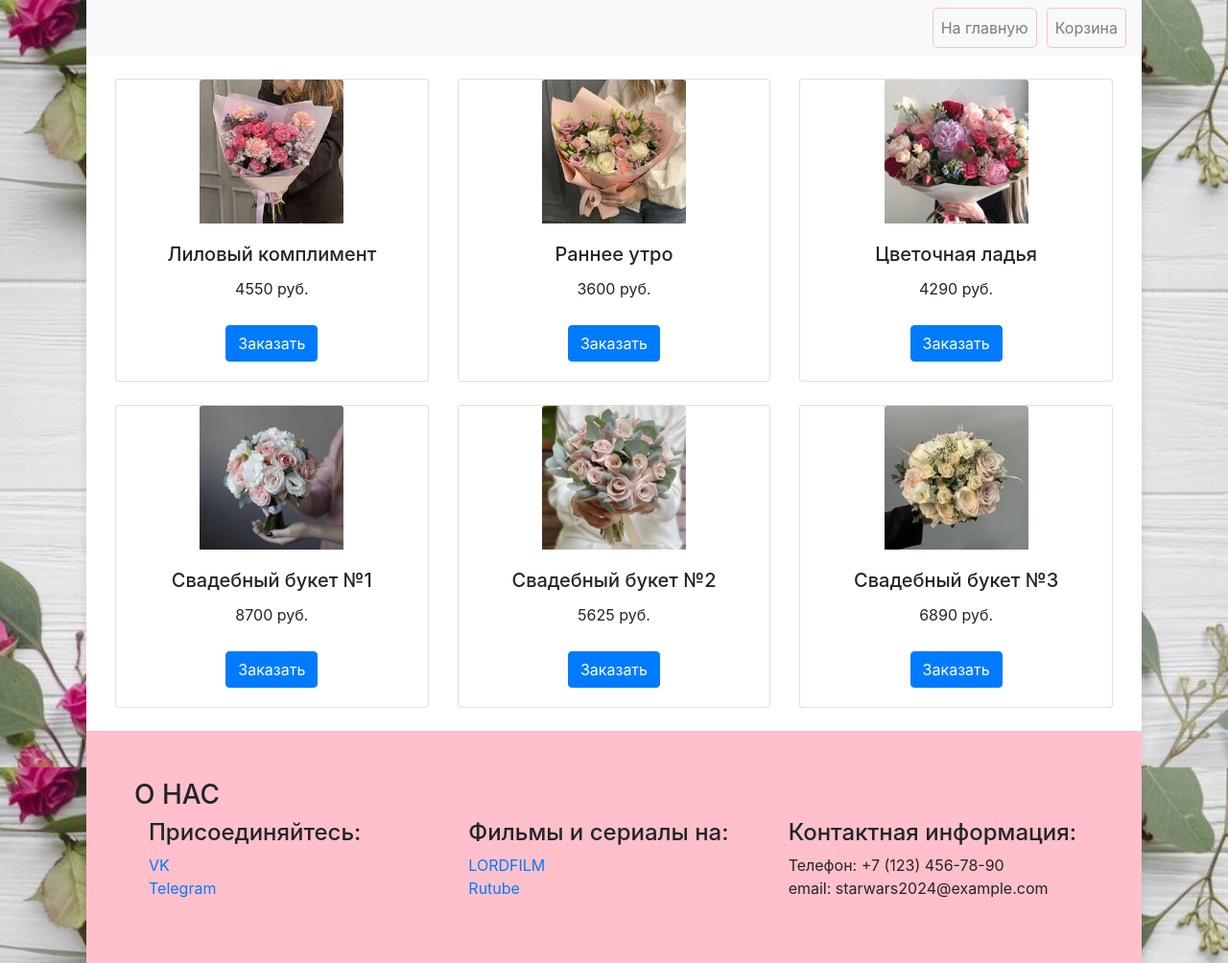
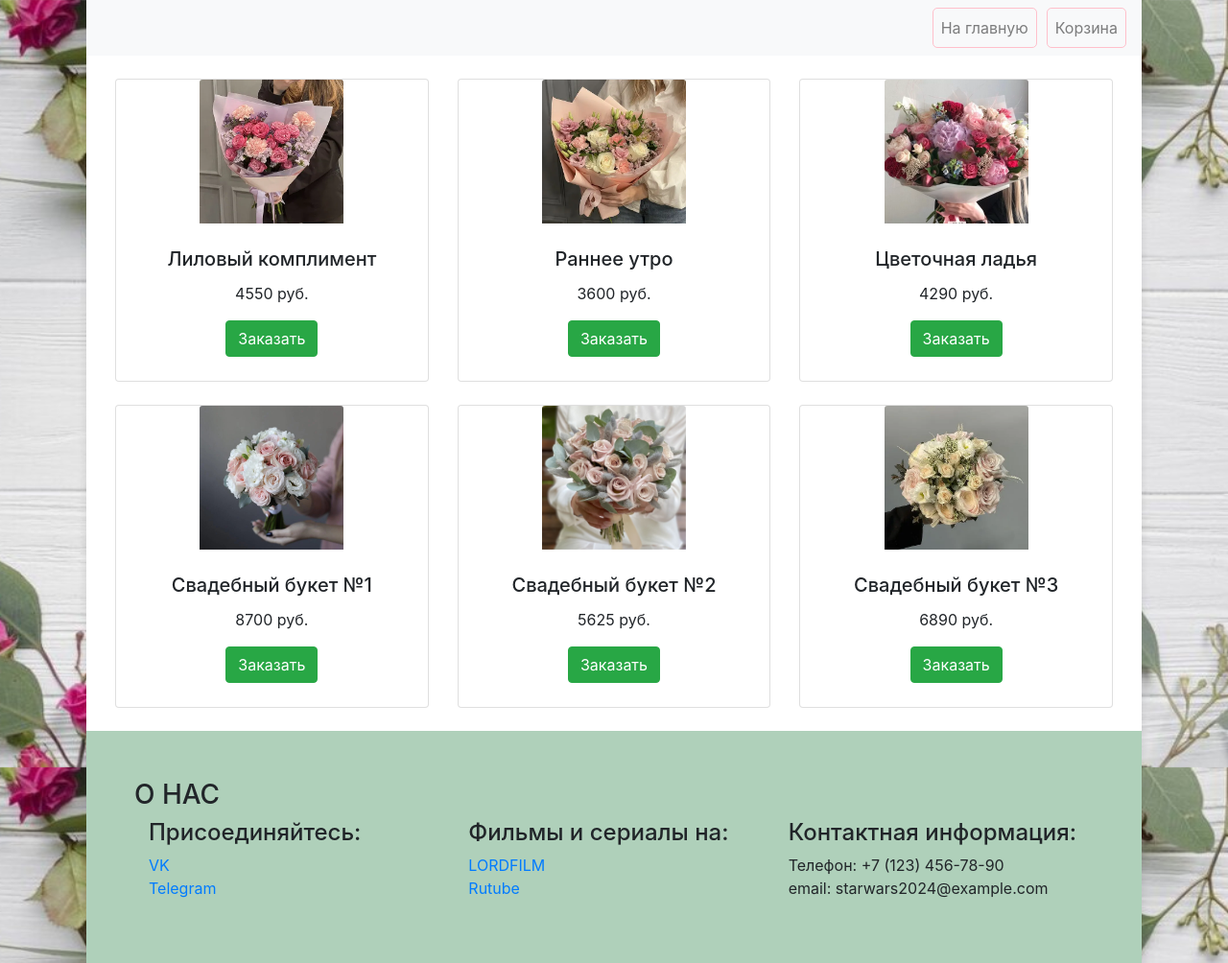
Before and after one commit to maxpanev/Final-project2, a Django app: page /home/ in a window 1280 px wide. Shown: the whole page at 96% size. Run offline with Django 5.2, Linux system fonts and the light colour scheme; some libraries are stand-ins or nearby versions.

Commit message:
add new color

```diff
--- a/myproject/myapp/templates/home.html
+++ b/myproject/myapp/templates/home.html
@@ -17,7 +17,7 @@
                 <div class="card-body d-flex flex-column justify-content-center">
                     <h5 class="card-title">Лиловый комплимент</h5>
                     <p class="card-text" data-price="4550">4550 руб.</p>
-                    <a href="#" class="btn btn-primary mt-auto" onclick="addToBasket('Лиловый комплимент', 4550, '{% static 'img/image1.jpg' %}')">Заказать</a>
+                    <a href="#" class="btn btn-success" onclick="addToBasket('Лиловый комплимент', 4550, '{% static 'img/image1.jpg' %}')">Заказать</a>
                 </div>
             </div>
         </div>
@@ -30,7 +30,7 @@
                 <div class="card-body d-flex flex-column justify-content-center">
                     <h5 class="card-title">Раннее утро</h5>
                     <p class="card-text" data-price="3600">3600 руб.</p>
-                    <a href="#" class="btn btn-primary mt-auto" onclick="addToBasket('Раннее утро', 3600, '{% static 'img/image2.jpg' %}')">Заказать</a>
+                    <a href="#" class="btn btn-success" onclick="addToBasket('Раннее утро', 3600, '{% static 'img/image2.jpg' %}')">Заказать</a>
                 </div>
             </div>
         </div>
@@ -43,7 +43,7 @@
                 <div class="card-body d-flex flex-column justify-content-center">
                     <h5 class="card-title">Цветочная ладья</h5>
                     <p class="card-text" data-price="4290">4290 руб.</p>
-                    <a href="#" class="btn btn-primary mt-auto" onclick="addToBasket('Цветочная ладья', 4290, '{% static 'img/image3.jpg' %}')">Заказать</a>
+                    <a href="#" class="btn btn-success" onclick="addToBasket('Цветочная ладья', 4290, '{% static 'img/image3.jpg' %}')">Заказать</a>
                 </div>
             </div>
         </div>
@@ -56,7 +56,7 @@
                 <div class="card-body d-flex flex-column justify-content-center">
                     <h5 class="card-title">Свадебный букет №1</h5>
                     <p class="card-text" data-price="8700">8700 руб.</p>
-                    <a href="#" class="btn btn-primary mt-auto" onclick="addToBasket('Свадебный букет №1', 8700, '{% static 'img/image4.jpg' %}')">Заказать</a>
+                    <a href="#" class="btn btn-success" onclick="addToBasket('Свадебный букет №1', 8700, '{% static 'img/image4.jpg' %}')">Заказать</a>
                 </div>
             </div>
         </div>
@@ -69,7 +69,7 @@
                 <div class="card-body d-flex flex-column justify-content-center">
                     <h5 class="card-title">Свадебный букет №2</h5>
                     <p class="card-text" data-price="5625">5625 руб.</p>
-                    <a href="#" class="btn btn-primary mt-auto" onclick="addToBasket('Свадебный букет №2', 5625, '{% static 'img/image5.jpg' %}')">Заказать</a>
+                    <a href="#" class="btn btn-success" onclick="addToBasket('Свадебный букет №2', 5625, '{% static 'img/image5.jpg' %}')">Заказать</a>
                 </div>
             </div>
         </div>
@@ -82,7 +82,7 @@
                 <div class="card-body d-flex flex-column justify-content-center">
                     <h5 class="card-title">Свадебный букет №3</h5>
                     <p class="card-text" data-price="6890">6890 руб.</p>
-                    <a href="#" class="btn btn-primary mt-auto" onclick="addToBasket('Свадебный букет №3', 6890, '{% static 'img/image6.jpg' %}')">Заказать</a>
+                    <a href="#" class="btn btn-success" onclick="addToBasket('Свадебный букет №3', 6890, '{% static 'img/image6.jpg' %}')">Заказать</a>
                 </div>
             </div>
         </div>
--- a/myproject/myapp/templates/layoute.html
+++ b/myproject/myapp/templates/layoute.html
@@ -61,7 +61,7 @@
             {% endblock %}
         </main>
 
-        <footer id="footer" style="padding: 50px; color: dark; background-color: #FFC0CB;">
+        <footer id="footer" style="padding: 50px; color: dark; background-color: #afd0ba;">
             <h3>О НАС</h3>
             <div class="container">
                 <div class="row">
```
Also changed, not shown: myproject/myapp/static/css/flowers.css (line endings or trailing spaces).
